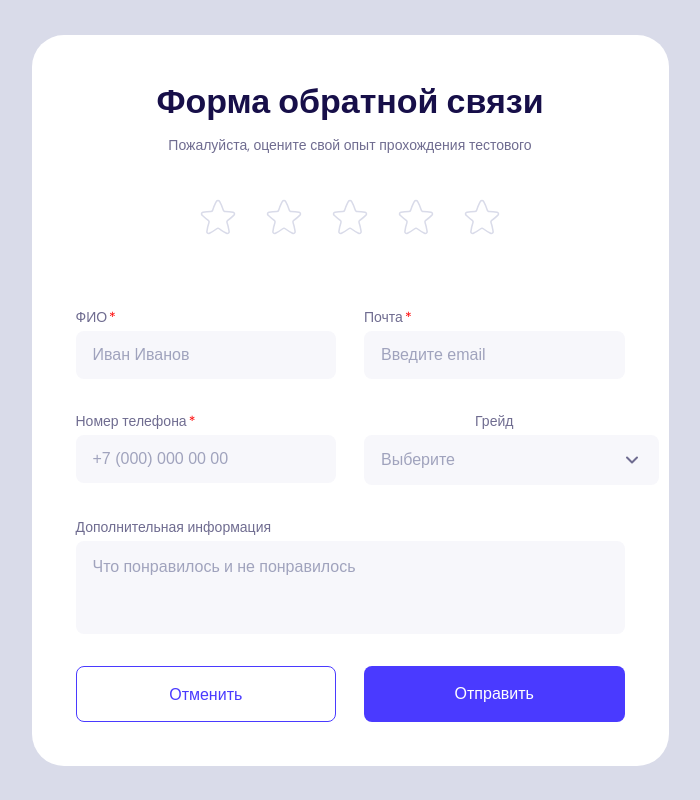
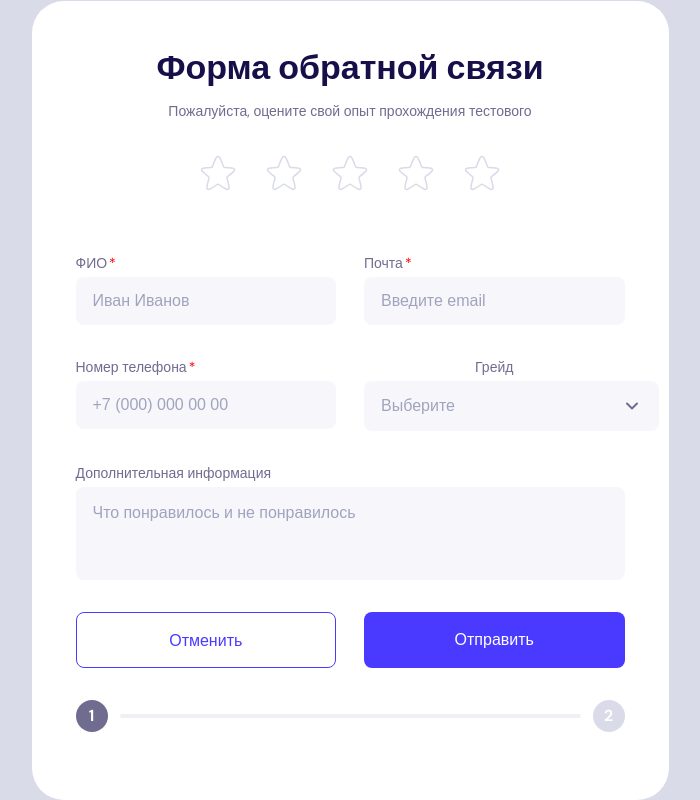
Before and after one commit to tokmashik/feedback-form-for-the-dream-team, a Vue app: page / in a window 1280 px wide. Shown: the whole page, without its empty margins (290-990 px from the left). Built offline with nearby package versions, Linux system fonts and the light colour scheme.

Commit message:
fix: add stepper

```diff
--- a/src/components/FeedbackForm.vue
+++ b/src/components/FeedbackForm.vue
@@ -1,4 +1,5 @@
 <template>
+  <div class="feedback-form-container">
     <form class="feedback-form" @submit.prevent="submitForm">
       <div class="feedback-form__header">
         <h2 class="feedback-form__title">Форма обратной связи</h2>
@@ -73,11 +74,14 @@
           Отправить
         </BaseButton>
       </div>
+    <FormStepper :filledFields="filledFieldsCount" :totalFields="totalFields" />
     </form>
+  </div>
 </template>
 
 <script setup>
-  import { ref, reactive } from 'vue';
+  import { ref, reactive, computed } from 'vue';
+  import FormStepper from './FormStepper.vue';
   import BaseButton from './basic/Button.vue';
   import RatingStars from './RatingStars.vue';
   import BaseInput from './basic/Input.vue';
@@ -91,6 +95,16 @@
   const userRating = ref(0);
   const userAdjectives = ref([]);
 
+  const totalFields = 4;
+
+  const filledFieldsCount = computed(() => {
+    let count = 0;
+    if (name.value) count++;
+    if (email.value) count++;
+    if (phone.value) count++;
+    if (selectedOption.value) count++;
+    return count;
+  });
   const errors = reactive({
     name: '',
     email: '',
--- /dev/null
+++ b/src/components/FormStepper.vue
@@ -0,0 +1,97 @@
+<template>
+  <div class="stepper">
+    <div class="stepper__steps">
+      <div
+        class="stepper__step"
+        :class="{ 'stepper__step--active': step >= 1 }"
+      >
+        1
+      </div>
+
+      <div class="stepper__line">
+        <div
+          class="stepper__line-progress"
+          :style="{ width: lineWidth + '%' }"
+        ></div>
+      </div>
+
+      <div
+        class="stepper__step"
+        :class="{ 'stepper__step--active': step >= 2 }"
+      >
+        2
+      </div>
+    </div>
+  </div>
+</template>
+
+<script setup>
+  import { computed, watch, ref } from 'vue';
+
+  const props = defineProps({
+    filledFields: { type: Number, required: true },
+    totalFields: { type: Number, default: 4 },
+  });
+
+  const step = ref(1);
+
+  // Прогресс линии
+  const lineWidth = computed(() =>
+    Math.min((props.filledFields / props.totalFields) * 100, 100),
+  );
+
+  // Обновляем активный шаг
+  watch(
+    () => props.filledFields,
+    (val) => {
+      step.value = val >= props.totalFields ? 2 : 1;
+    },
+    { immediate: true },
+  );
+</script>
+
+<style scoped lang="scss">
+  .stepper {
+    margin-bottom: 24px;
+
+    &__steps {
+      display: flex;
+      align-items: center;
+      position: relative;
+    }
+
+    &__step {
+      width: 32px;
+      height: 32px;
+      border-radius: 50%;
+      background: var(--color-neutral-400);
+      color: #fff;
+      display: flex;
+      align-items: center;
+      justify-content: center;
+      font-weight: bold;
+      z-index: 2;
+      transition: background 0.3s ease;
+
+      &--active {
+        background: var(--color-neutral-600);
+      }
+    }
+
+    &__line {
+      flex-grow: 1;
+      height: 4px;
+      background: var(--color-neutral-300);
+      margin: 0 12px;
+      border-radius: 2px;
+      position: relative;
+      overflow: hidden;
+
+      &-progress {
+        height: 100%;
+        background: var(--color-neutral-600);
+        transition: width 0.3s ease;
+      }
+    }
+  }
+</style>
--- a/src/components/RatingStars.vue
+++ b/src/components/RatingStars.vue
@@ -127,7 +127,7 @@
     &__wrapper {
       display: flex;
       justify-content: center;
-      margin: 20px 0 36px 0;
+      margin: 10px 0 26px 0;
     }
 
     &__stars {
```
Lines whose indentation alone changed are shown as unchanged.
